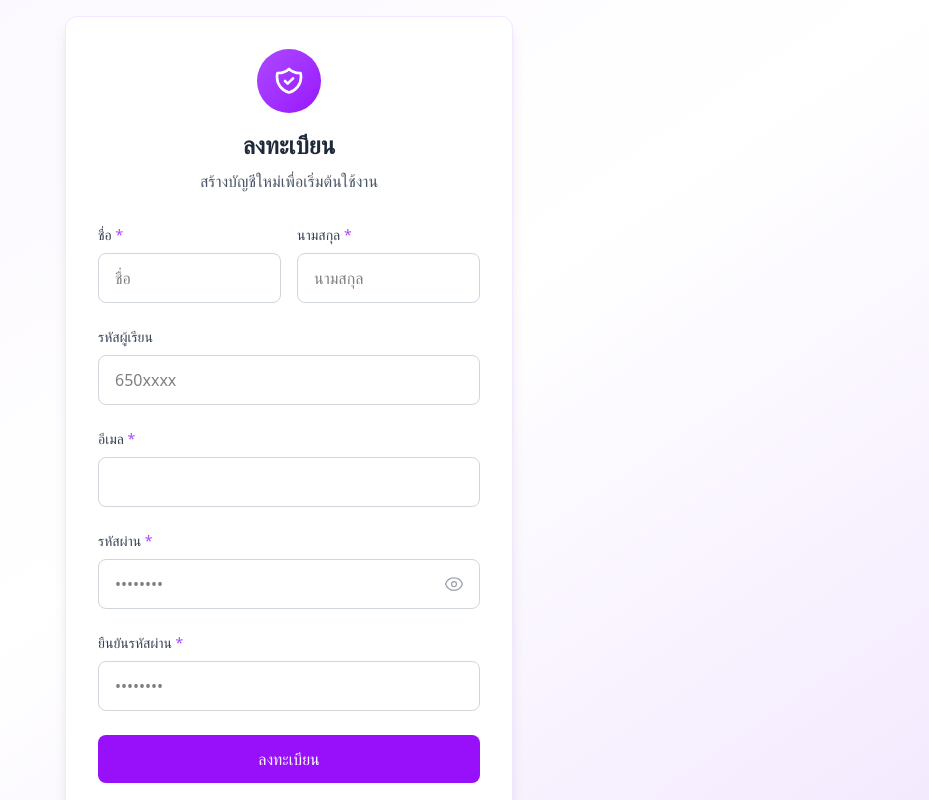
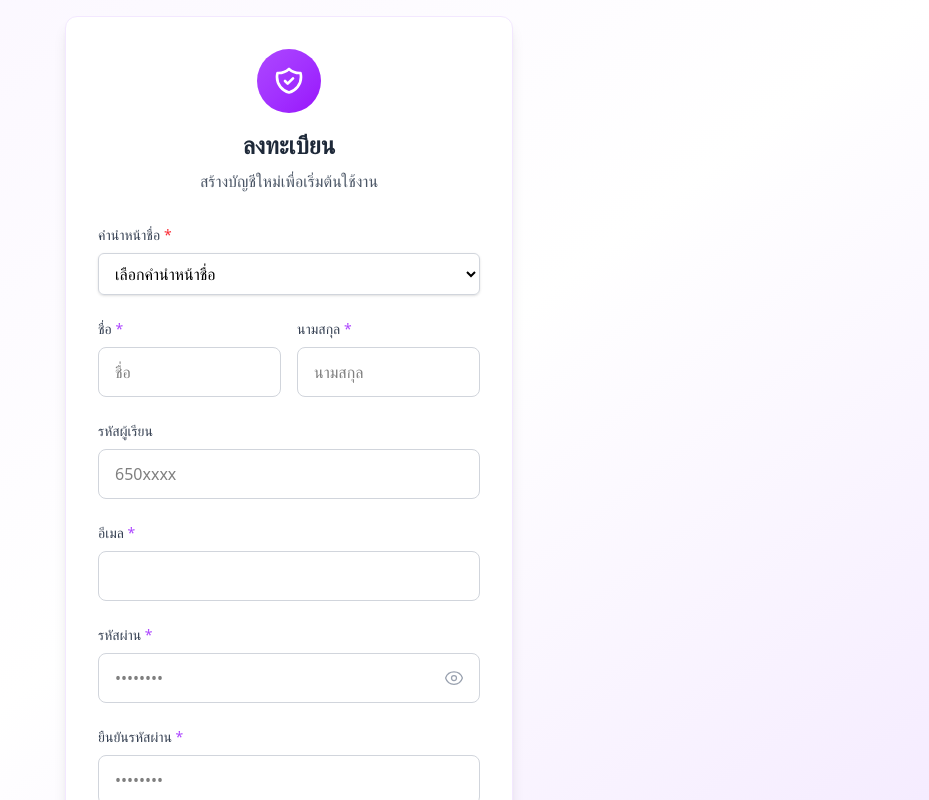
Before and after one commit to Watthana65022128/face-tracking-system, a Next.js app: page /register in a window 1280 px wide. Shown: the top 800 px of the page, without its empty margins (351-1280 px from the left). Built offline with nearby package versions, Linux system fonts and the light colour scheme.

Commit message:
add title from input

```diff
--- a/src/app/api/auth/register/route.ts
+++ b/src/app/api/auth/register/route.ts
@@ -2,7 +2,7 @@
 import { NextRequest, NextResponse } from 'next/server'
 import { prisma } from '@/lib/prisma'
 import bcrypt from 'bcryptjs'
-import { validateName, validateEmail, validateStudentId, validatePassword } from '@/lib/utils/validation'
+import { validateName, validateEmail, validateStudentId, validatePassword, validateTitle } from '@/lib/utils/validation'
 
 export async function GET(request: NextRequest) {
   return NextResponse.redirect(new URL('/register', request.url))
@@ -16,16 +16,25 @@ export async function POST(request: NextRequest) {
     const body = await request.json()
     console.log('Request body:', body)
 
-    const { email, password, firstName, lastName, studentId } = body
+    const { email, password, title, firstName, lastName, studentId } = body
 
     // Validate required fields
-    if (!email || !password || !firstName || !lastName) {
+    if (!email || !password || !title || !firstName || !lastName) {
       console.log('Missing required fields')
       return NextResponse.json(
         {
           error: 'ข้อมูลไม่ครบถ้วน',
-          details: 'กรุณากรอกอีเมล รหัสผ่าน ชื่อ และนามสกุล'
+          details: 'กรุณากรอกอีเมล รหัสผ่าน คำนำหน้าชื่อ ชื่อ และนามสกุล'
         },
+        { status: 400 }
+      )
+    }
+
+    // Validate title
+    const titleValidation = validateTitle(title)
+    if (!titleValidation.isValid) {
+      return NextResponse.json(
+        { error: titleValidation.error },
         { status: 400 }
       )
     }
@@ -106,6 +115,7 @@ export async function POST(request: NextRequest) {
       data: {
         email: normalizedEmail,
         password: hashedPassword,
+        title,
         firstName,
         lastName,
         studentId: studentId || null,
@@ -122,6 +132,7 @@ export async function POST(request: NextRequest) {
       user: {
         id: user.id,
         email: user.email,
+        title: user.title,
         firstName: user.firstName,
         lastName: user.lastName,
         studentId: user.studentId
--- a/src/app/components/auth/AuthForm.tsx
+++ b/src/app/components/auth/AuthForm.tsx
@@ -4,7 +4,8 @@ import { Button } from "@/app/components/ui/Button";
 import { Input } from "@/app/components/ui/Input";
 import { PasswordInput } from "@/app/components/ui/PasswordInput";
 import { Card } from "@/app/components/ui/Card";
-import { validatePassword, validateName, validateEmail, validateStudentId } from "@/lib/utils/validation";
+import { Select } from "@/app/components/ui/Select";
+import { validatePassword, validateName, validateEmail, validateStudentId, validateTitle } from "@/lib/utils/validation";
 
 interface AuthFormProps {
   type: "login" | "register";
@@ -17,6 +18,7 @@ export function AuthForm({ type, onSubmit, loading = false }: AuthFormProps) {
     email: "",
     password: "",
     confirmPassword: "",
+    title: "",
     firstName: "",
     lastName: "",
     studentId: "",
@@ -36,6 +38,12 @@ export function AuthForm({ type, onSubmit, loading = false }: AuthFormProps) {
 
     // Validate for registration
     if (type === "register") {
+      // Validate title
+      const titleValidation = validateTitle(formData.title);
+      if (!titleValidation.isValid) {
+        newErrors.title = titleValidation.error || "กรุณาเลือกคำนำหน้าชื่อ";
+      }
+
       // Validate first name
       const firstNameValidation = validateName(formData.firstName);
       if (!firstNameValidation.isValid) {
@@ -82,7 +90,7 @@ export function AuthForm({ type, onSubmit, loading = false }: AuthFormProps) {
   };
 
   const handleChange =
-    (field: string) => (e: React.ChangeEvent<HTMLInputElement>) => {
+    (field: string) => (e: React.ChangeEvent<HTMLInputElement | HTMLSelectElement>) => {
       setFormData((prev) => ({ ...prev, [field]: e.target.value }));
       if (errors[field]) {
         setErrors((prev) => ({ ...prev, [field]: "" }));
@@ -120,6 +128,19 @@ export function AuthForm({ type, onSubmit, loading = false }: AuthFormProps) {
       <form onSubmit={handleSubmit} className="space-y-6">
         {type === "register" && (
           <>
+            <Select
+              label="คำนำหน้าชื่อ"
+              value={formData.title}
+              onChange={handleChange("title")}
+              placeholder="เลือกคำนำหน้าชื่อ"
+              required
+              error={errors.title}
+              options={[
+                { value: "นาย", label: "นาย" },
+                { value: "นาง", label: "นาง" },
+                { value: "นางสาว", label: "นางสาว" }
+              ]}
+            />
             <div className="grid grid-cols-1 sm:grid-cols-2 gap-4">
               <Input
                 label="ชื่อ"
--- /dev/null
+++ b/src/app/components/ui/Select.tsx
@@ -0,0 +1,51 @@
+"use client";
+import { forwardRef } from "react";
+
+interface SelectProps extends React.SelectHTMLAttributes<HTMLSelectElement> {
+  label?: string;
+  error?: string;
+  options: { value: string; label: string }[];
+  placeholder?: string;
+}
+
+export const Select = forwardRef<HTMLSelectElement, SelectProps>(
+  ({ label, error, options, placeholder, className = "", ...props }, ref) => {
+    return (
+      <div className="space-y-2">
+        {label && (
+          <label className="block text-sm font-medium text-gray-700">
+            {label}
+            {props.required && <span className="text-red-500 ml-1">*</span>}
+          </label>
+        )}
+        <select
+          ref={ref}
+          className={`
+            w-full px-3 py-2 border border-gray-300 rounded-md shadow-sm
+            focus:outline-none focus:ring-2 focus:ring-purple-500 focus:border-purple-500
+            disabled:bg-gray-50 disabled:text-gray-500 disabled:cursor-not-allowed
+            ${error ? 'border-red-500 focus:ring-red-500 focus:border-red-500' : ''}
+            ${className}
+          `}
+          {...props}
+        >
+          {placeholder && (
+            <option value="" disabled>
+              {placeholder}
+            </option>
+          )}
+          {options.map((option) => (
+            <option key={option.value} value={option.value}>
+              {option.label}
+            </option>
+          ))}
+        </select>
+        {error && (
+          <p className="text-sm text-red-600 mt-1">{error}</p>
+        )}
+      </div>
+    );
+  }
+);
+
+Select.displayName = "Select";
--- a/src/lib/utils/validation.ts
+++ b/src/lib/utils/validation.ts
@@ -141,6 +141,19 @@ export function validateStudentId(studentId: string): { isValid: boolean; error?
   return { isValid: true }
 }
 
+export function validateTitle(title: string): { isValid: boolean; error?: string } {
+  if (!title || title.trim().length === 0) {
+    return { isValid: false, error: 'กรุณาเลือกคำนำหน้าชื่อ' }
+  }
+
+  const validTitles = ['นาย', 'นาง', 'นางสาว']
+  if (!validTitles.includes(title.trim())) {
+    return { isValid: false, error: 'คำนำหน้าชื่อไม่ถูกต้อง' }
+  }
+
+  return { isValid: true }
+}
+
 export function validateName(name: string): { isValid: boolean; error?: string } {
   if (!name || name.trim().length === 0) {
     return { isValid: false, error: 'กรุณากรอกชื่อ' }
```
Also changed, not shown: 1 other file (tests, documents, lock files or other folders).
